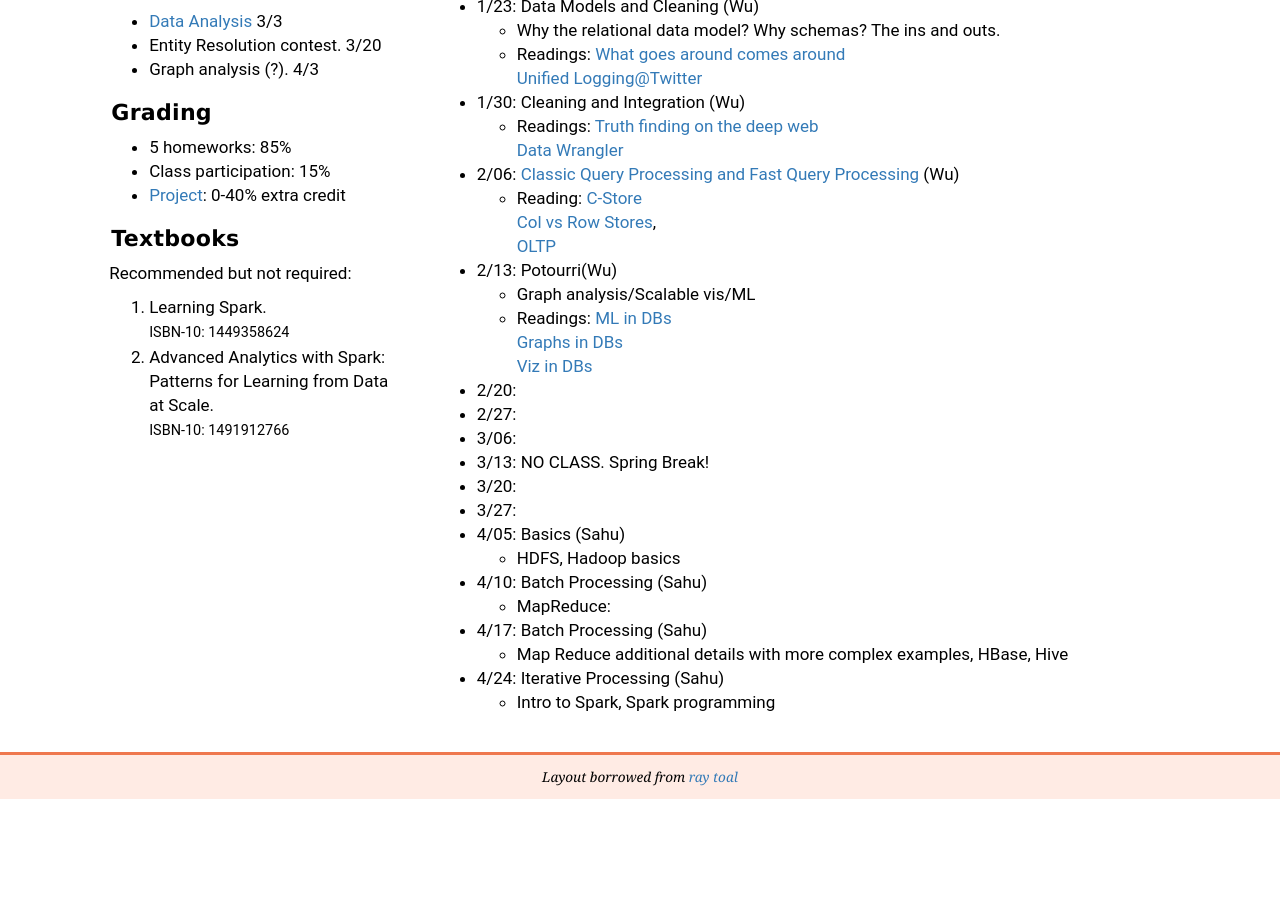
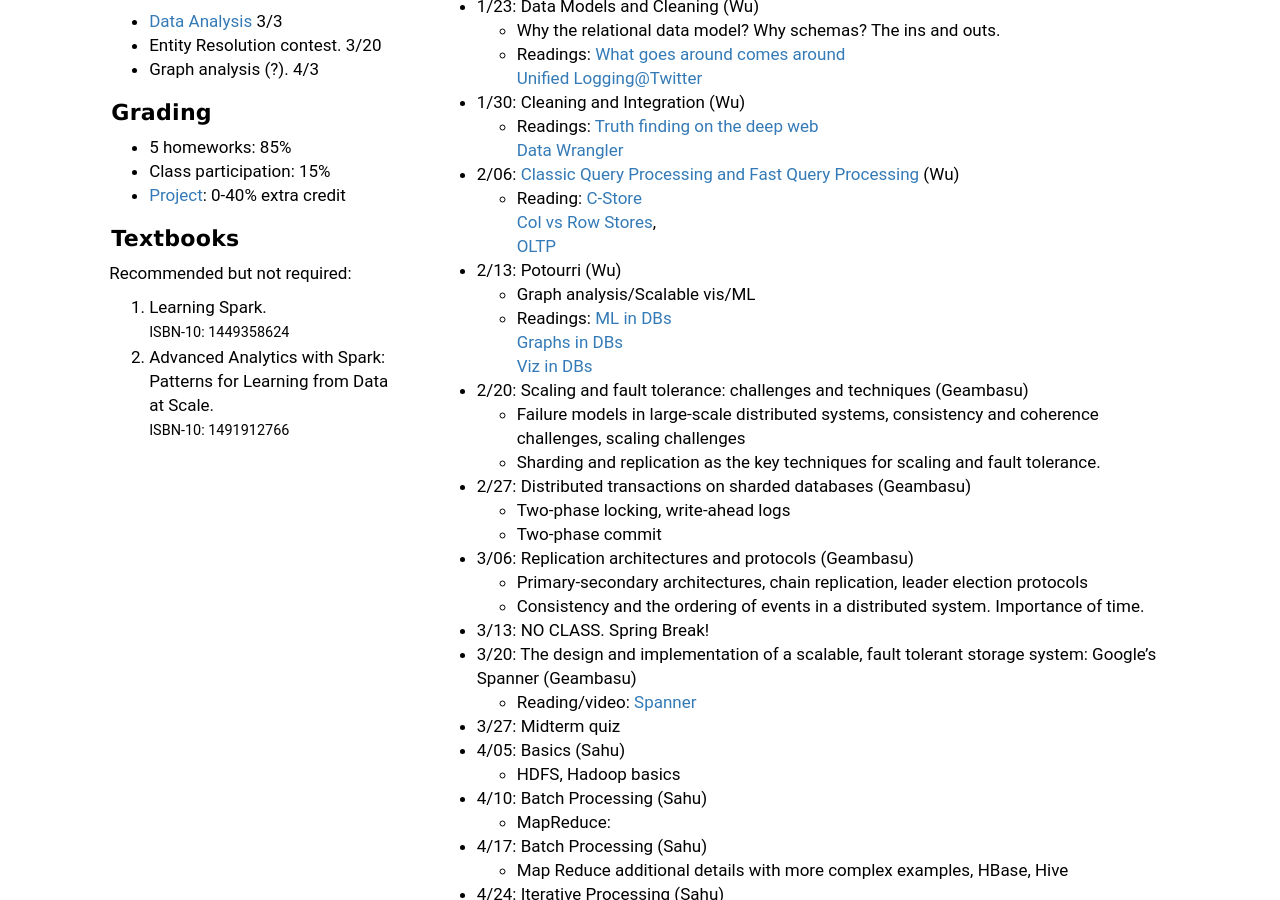
Before and after one commit to KnightMollo/w4121.github.io, a Jekyll site: the page built from index.md, in a window 1280 px wide and 900 px high, scrolled down 799 px. Built offline with Jekyll 4.4.1, drawn with Linux system fonts in a browser that asks for light colours; before the commit the page ends 1598 px from its top, so only the background shows below that.

Commit message:
RG lecture schedule

```diff
--- a/index.md
+++ b/index.md
@@ -37,17 +37,24 @@ The course is co-taught by Roxana Geambasu (Assistant Prof. in CS), Sambit Sahu
 * 2/06: [Classic Query Processing and Fast Query Processing](https://w4121.github.io/lectures/qproc-primer) (Wu)
   * Reading: [C-Store](http://db.csail.mit.edu/projects/cstore/vldb.pdf)
     [Col vs Row Stores](http://db.csail.mit.edu/projects/cstore/abadi-sigmod08.pdf), <br/> [OLTP](http://nms.csail.mit.edu/~stavros/pubs/OLTP_sigmod08.pdf)
-* 2/13: Potourri(Wu)
+* 2/13: Potourri (Wu)
   * Graph analysis/Scalable vis/ML
   * Readings: [ML](http://www.cs.stanford.edu/people/chrismre/papers/bismarck.pdf) [in DBs](http://db.cs.berkeley.edu/papers/vldb09-madskills.pdf)
     [Graphs in DBs](http://pages.cs.wisc.edu/~jignesh/publ/Grail.pdf)
     [Viz in DBs](http://sirrice.github.io/files/papers/ermac-vldb14.pdf)
-* 2/20:
-* 2/27:
-* 3/06:
+* 2/20: Scaling and fault tolerance: challenges and techniques (Geambasu)
+  * Failure models in large-scale distributed systems, consistency and coherence challenges, scaling challenges
+  * Sharding and replication as the key techniques for scaling and fault tolerance.
+* 2/27: Distributed transactions on sharded databases (Geambasu)
+  * Two-phase locking, write-ahead logs
+  * Two-phase commit
+* 3/06: Replication architectures and protocols (Geambasu)
+  * Primary-secondary architectures, chain replication, leader election protocols
+  * Consistency and the ordering of events in a distributed system. Importance of time.
 * 3/13: NO CLASS.  Spring Break!
-* 3/20:
-* 3/27:
+* 3/20: The design and implementation of a scalable, fault tolerant storage system: Google's Spanner (Geambasu)
+  * Reading/video: [Spanner](https://research.google.com/archive/spanner.html)
+* 3/27: Midterm quiz
 * 4/05: Basics (Sahu)
   * HDFS, Hadoop basics
 * 4/10: Batch Processing (Sahu)
```
